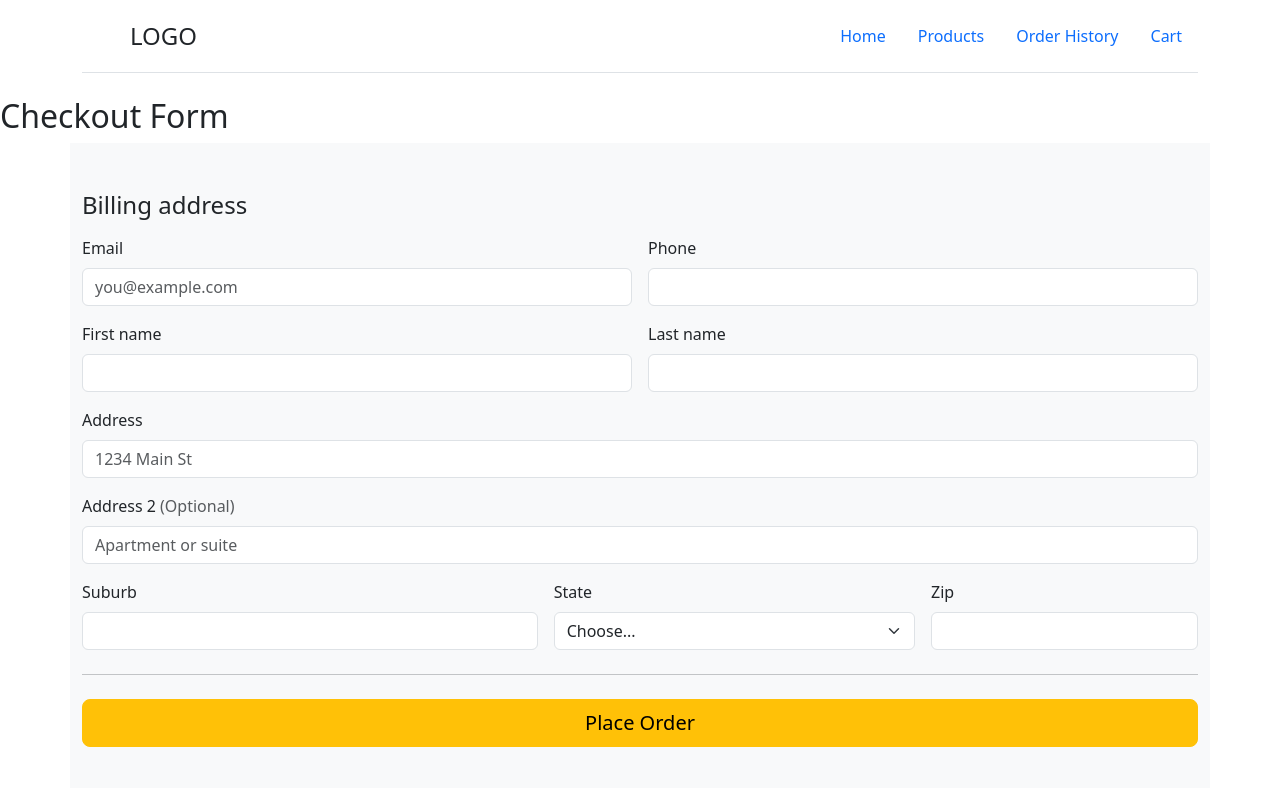
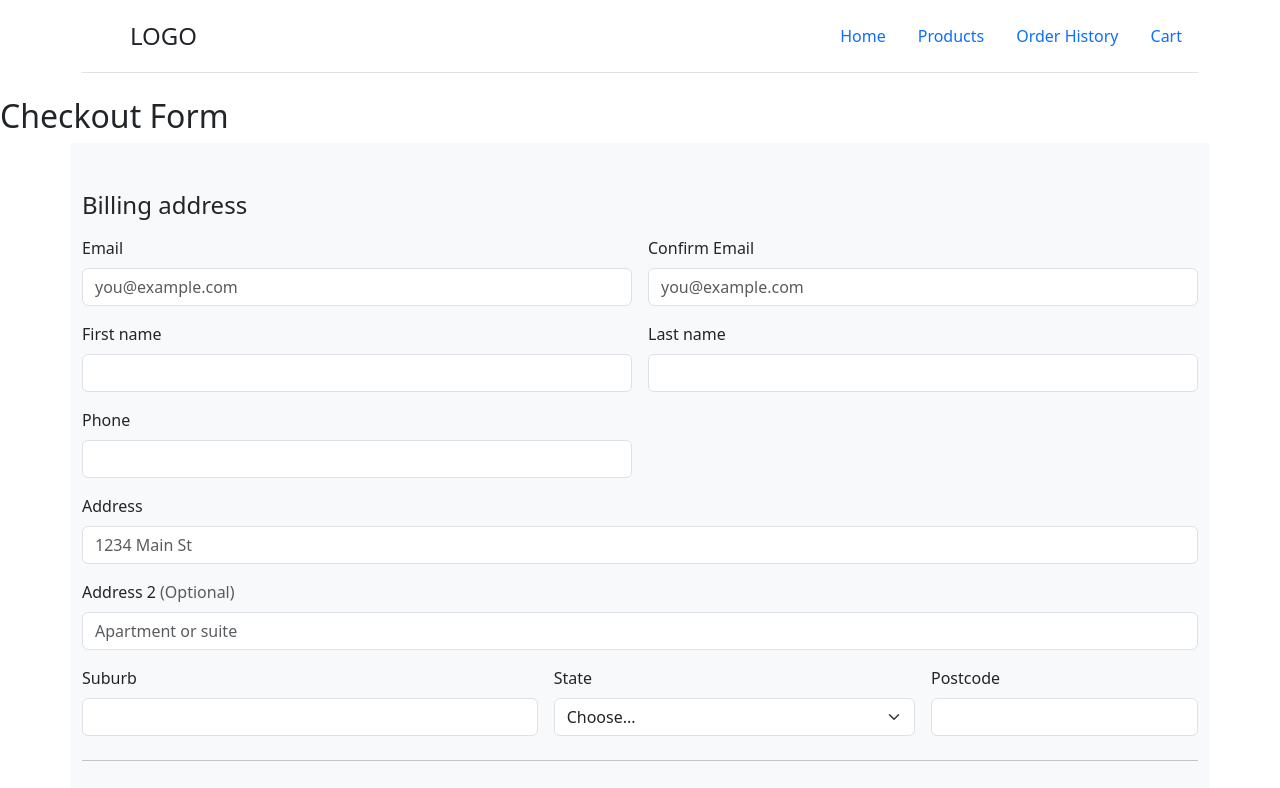
Before and after one commit to MERN-Project-Sticker-Shop/T3A2-Client, a React (Vite) app: page /checkout in a window 1280 px wide. Shown: the top 788 px of the page. Built offline with nearby package versions, Linux system fonts and the light colour scheme.

Commit message:
updated checkout form

```diff
--- a/src/components/App.jsx
+++ b/src/components/App.jsx
@@ -60,12 +60,13 @@ const newAddress = {
   address2: "",
   suburb: "",
   state: "",
-  zip: ""
+  postcode: ""
 }
 
 const newOrder = {
-  products: [],
-  address: {}
+  cart: [],
+  address: {},
+  total: 0
 }
 
 const App = () => {
@@ -75,15 +76,32 @@ const App = () => {
   const [order, setOrder] = useState(newOrder)
   const [address, setAddress] = useState(newAddress)
   const [orders, setOrders] = useState([])
+  const [total, setTotal] = useState(0)
 
-  function addToCart(product) {
+  function addProductToCart(product) {
       setCart([...cart, product])
+  }
+
+  function addCartToOrder(readyCart) {
+    setOrder({...order, cart: readyCart})
+  }
+
+  function addAddressToOrder(address) {
+    setOrder({...order, address: address})
+  }
+
+  function addTotalToOrder(total) {
+    setOrder({...order, total: total})
+  }
+
+  function addOrderToOrders(order) {
+    setOrders([...orders, order])
   }
 
   const ProductWrapper = () => {
     const { id } = useParams()
     const product = products.find(product => product.id == id)
-    return product ? <Product product={product} addToCart={addToCart}/> : <h3>Product Not Found!</h3>
+    return product ? <Product product={product} addProductToCart={addProductToCart}/> : <h3>Product Not Found!</h3>
   }
 
   return (
@@ -93,8 +111,8 @@ const App = () => {
         <Route path='/' element={<Home products={products}/>}/>
         <Route path='/product-detail/:id' element={<ProductWrapper/>}/>
         <Route path='/order-history' element={<OrderHistory/>} />
-        <Route path='/cart' element={<Cart cart={cart} setCart={setCart} order={order} setOrder={setOrder}/> } />
-        <Route path='/checkout' element={<Checkout address={address} setAddress={setAddress} order={order} setOrder={setOrder} orders={orders} setOrders={setOrders}/>}/>
+        <Route path='/cart' element={<Cart cart={cart} setCart={setCart} addCartToOrder={addCartToOrder}/> } />
+        <Route path='/checkout' element={<Checkout address={address} setAddress={setAddress} addAddressToOrder={addAddressToOrder} order={order} addOrderToOrders={addOrderToOrders}/>}/>
         <Route path='/confirmation' element={<Confirmation setCart={setCart} orders={orders} setAddress={setAddress} newAddress={newAddress}/>}/>
         <Route path='*' element={<h3>Page Not Found!</h3>} />
       </Routes>
--- a/src/components/Cart.jsx
+++ b/src/components/Cart.jsx
@@ -2,7 +2,7 @@ import React from 'react'
 import { useNavigate } from 'react-router-dom'
 import AddedProduct from './AddedProduct'
 
-const Cart = ({cart, setCart, order, setOrder}) => {
+const Cart = ({cart, setCart, addCartToOrder}) => {
 
   const nav = useNavigate()
 
@@ -37,7 +37,7 @@ const Cart = ({cart, setCart, order, setOrder}) => {
   const payable = subtotals.reduce((partialSum, additional) => partialSum + additional, 0)
 
   function toCheckout() {
-    setOrder({...order, products: readyCart})
+    addCartToOrder(readyCart)
     nav('/checkout')
   }
 
--- a/src/components/Checkout.jsx
+++ b/src/components/Checkout.jsx
@@ -1,17 +1,26 @@
-import React, { useEffect } from 'react'
+import React, { useState, useEffect } from 'react'
 import { useNavigate } from 'react-router-dom'
 
-const Checkout = ({address, setAddress, order, setOrder, orders, setOrders}) => {
+const Checkout = ({address, setAddress, addAddressToOrder, order, addOrderToOrders}) => {
 
-  useEffect(() => setOrder({...order, address: address}), [address])
+  // **** To-Do: Validate input data
+
+  useEffect(() => addAddressToOrder(address), [address])
 
   const nav = useNavigate()
+  const [email, setEmail] = useState("")
 
   function toConfirmation() {
-    setOrders([...orders, order])
+    addOrderToOrders(order)
     nav('/confirmation')
+  }
 
+  function confirmEmail() {
+    if (address.email !== email) {
+      // error message: email doesn't match.
+    }
   }
+
   return (
     <>
       <h2>Checkout Form</h2>
@@ -20,20 +29,22 @@ const Checkout = ({address, setAddress, order, setOrder, orders, setOrders}) =>
         <h4 className="mb-3">Billing address</h4>
         <form onSubmit={toConfirmation} className="needs-validation">
           <div className="row g-3">
-          <div class="col-6">
-              <label for="email" class="form-label">Email</label>
-              <input type="email" class="form-control" id="email" placeholder="you@example.com" value={address.email} onChange={event => setAddress({...address, email: event.target.value})} required/>
-              <div class="invalid-feedback">
+          <div className="col-6">
+              <label htmlFor="email" className="form-label">Email</label>
+              <input type="email" className="form-control" id="email" placeholder="you@example.com" value={address.email} onChange={event => setAddress({...address, email: event.target.value})} required/>
+              <div className="invalid-feedback">
                 Please enter a valid email address for shipping updates.
               </div>
             </div>
-            <div class="col-6">
-              <label htmlFor="phone" class="form-label">Phone</label>
-              <input type="text" class="form-control" id="email" value={address.phone} onChange={event => setAddress({...address, phone: event.target.value})} required/>
-              <div class="invalid-feedback">
-                Please enter a valid phone number for shipping updates.
+
+            <div className="col-6">
+              <label htmlFor="email" className="form-label">Confirm Email</label>
+              <input type="email" className="form-control" id="email" placeholder="you@example.com" value={email} onChange={event => setEmail(event.target.value)} required/>
+              <div className="invalid-feedback">
+                Please enter a valid email address for shipping updates.
               </div>
             </div>
+
             <div className="col-sm-6">
               <label htmlFor="firstName" className="form-label">First name</label>
               <input type="text" className="form-control" id="firstName" placeholder="" value={address.firstname} onChange={event => setAddress({...address, firstname: event.target.value})} required/>
@@ -47,6 +58,14 @@ const Checkout = ({address, setAddress, order, setOrder, orders, setOrders}) =>
               <input type="text" className="form-control" id="lastName" placeholder="" value={address.lastname} onChange={event => setAddress({...address, lastname: event.target.value})} required/>
               <div className="invalid-feedback">
                 Valid last name is required.
+              </div>
+            </div>
+
+            <div className="col-6">
+              <label htmlFor="phone" className="form-label">Phone</label>
+              <input type="text" className="form-control" id="email" value={address.phone} onChange={event => setAddress({...address, phone: event.target.value})} required/>
+              <div className="invalid-feedback">
+                Please enter a valid phone number for shipping updates.
               </div>
             </div>
 
@@ -89,14 +108,15 @@ const Checkout = ({address, setAddress, order, setOrder, orders, setOrders}) =>
             </div>
 
             <div className="col-md-3">
-              <label htmlFor="zip" className="form-label">Zip</label>
-              <input type="text" className="form-control" id="zip" placeholder="" value={address.zip} onChange={event => setAddress({...address, zip: event.target.value})}required/>
+              <label htmlFor="zip" className="form-label">Postcode</label>
+              <input type="text" className="form-control" id="zip" placeholder="" value={address.postcode} onChange={event => setAddress({...address, postcode: event.target.value})}required/>
               <div className="invalid-feedback">
-                Zip code required.
+                Post code required.
               </div>
             </div>
           </div>
           <hr className="my-4"/>
+          <h4 className="mb-3">Total Payable: $</h4>
 
           <button className="w-100 btn btn-warning btn-lg" type="submit">Place Order</button>
         </form>
--- a/src/components/Product.jsx
+++ b/src/components/Product.jsx
@@ -1,7 +1,7 @@
 import React from 'react'
 import Carousel from './Carousel'
 
-const Product = ({product, addToCart}) => {
+const Product = ({product, addProductToCart}) => {
 
   function addProduct(event) {
     event.preventDefault()
@@ -10,7 +10,7 @@ const Product = ({product, addToCart}) => {
       price: product.price,
       imageLink: product.imageLinks[0]
     }
-    addToCart(cartItem)
+    addProductToCart(cartItem)
   }
 
   return (
```
